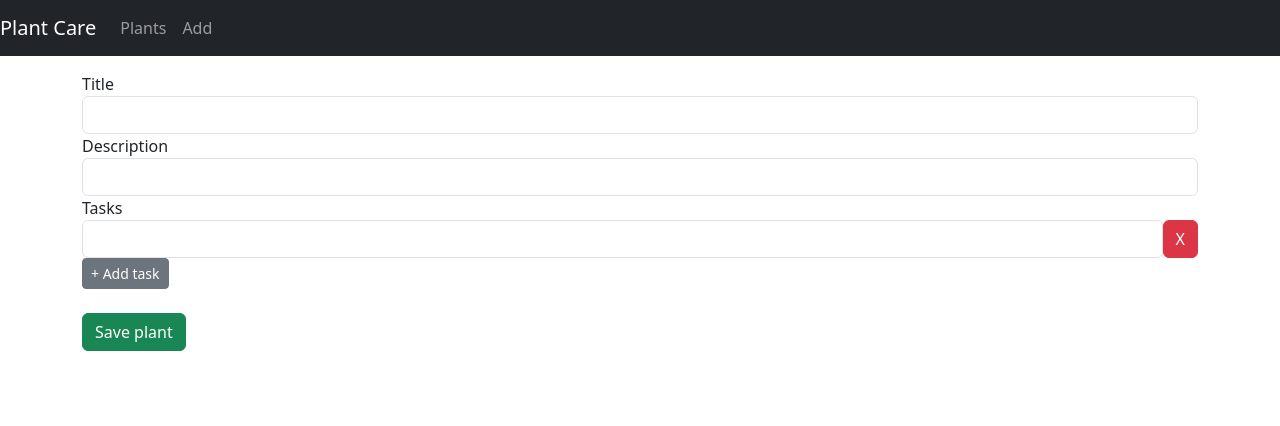
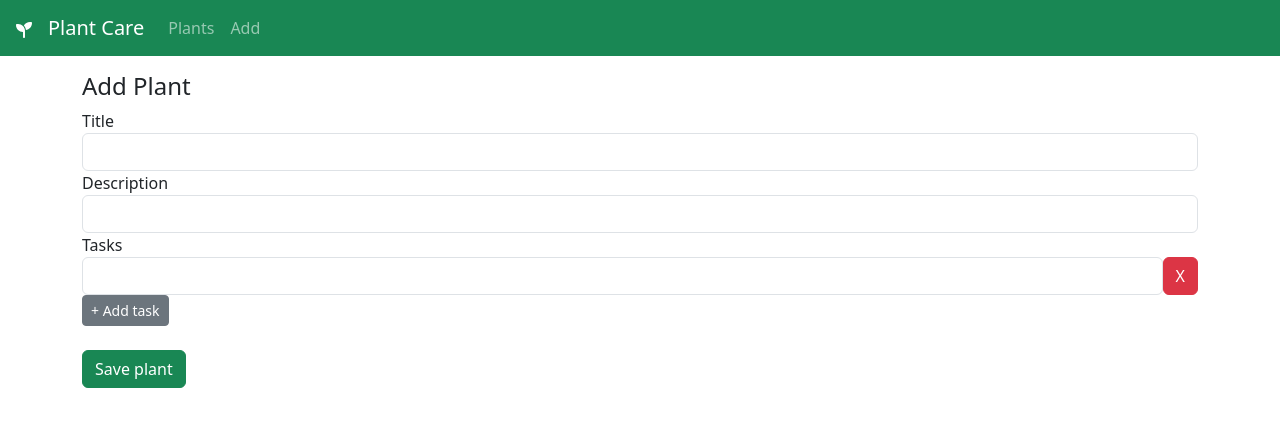
Before and after one commit to Kayleigh5/plant-care, an Angular app in the folder frontend/plant-care/: page /add in a window 1280 px wide. Shown: the top 426 px of the page. Built offline with nearby package versions, Linux system fonts and the light colour scheme.

Commit message:
Add some extremely basic styling

```diff
--- a/frontend/plant-care/src/app/app.component.html
+++ b/frontend/plant-care/src/app/app.component.html
@@ -1,5 +1,7 @@
 <div>
-    <nav class="navbar navbar-expand navbar-dark bg-dark">
+    <nav class="navbar navbar-expand navbar-dark">
+        <span class="mx-3">
+            <svg xmlns="http://www.w3.org/2000/svg" height="1em" viewBox="0 0 512 512"><!--! Font Awesome Free 6.4.2 by @fontawesome - https://fontawesome.com License - https://fontawesome.com/license (Commercial License) Copyright 2023 Fonticons, Inc. --><style>svg{fill:#ffffff}</style><path d="M512 32c0 113.6-84.6 207.5-194.2 222c-7.1-53.4-30.6-101.6-65.3-139.3C290.8 46.3 364 0 448 0h32c17.7 0 32 14.3 32 32zM0 96C0 78.3 14.3 64 32 64H64c123.7 0 224 100.3 224 224v32V480c0 17.7-14.3 32-32 32s-32-14.3-32-32V320C100.3 320 0 219.7 0 96z"/></svg>        </span>
         <a href="#" class="navbar-brand">Plant Care</a>
         <div class="navbar-nav mr-auto">
             <li class="nav-item">
--- a/frontend/plant-care/src/app/app.component.scss
+++ b/frontend/plant-care/src/app/app.component.scss
@@ -0,0 +1,3 @@
+.navbar{
+    background-color: #198754;
+}
--- a/frontend/plant-care/src/app/components/add-plant/add-plant.component.html
+++ b/frontend/plant-care/src/app/components/add-plant/add-plant.component.html
@@ -1,4 +1,5 @@
 <div>
+  <h4>Add Plant</h4>
   <div class="submit-form">
     <div *ngIf="!submitted">
       <div class="form-group">
--- a/frontend/plant-care/src/app/components/plants-details/plants-details.component.html
+++ b/frontend/plant-care/src/app/components/plants-details/plants-details.component.html
@@ -16,7 +16,7 @@
             </ul>
         </div>
 
-        <a class="btn btn-sm btn-secondary" routerLink="/plants/{{ currentPlant.id }}">
+        <a class="btn btn-sm btn-primary" routerLink="/plants/{{ currentPlant.id }}">
             Edit
         </a>
     </div>
```
